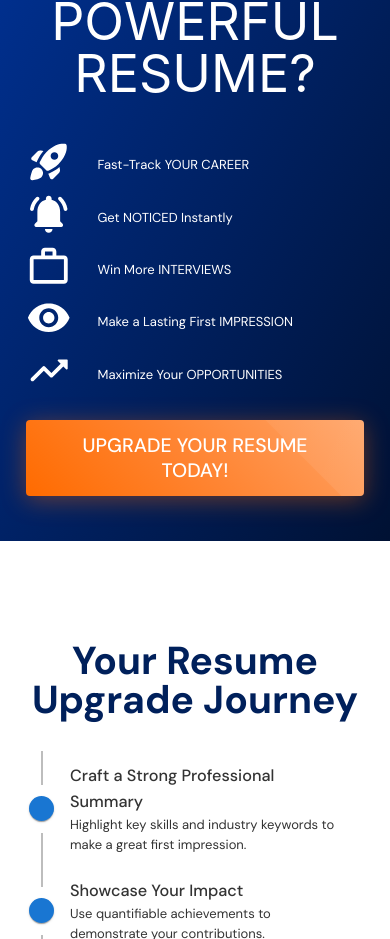
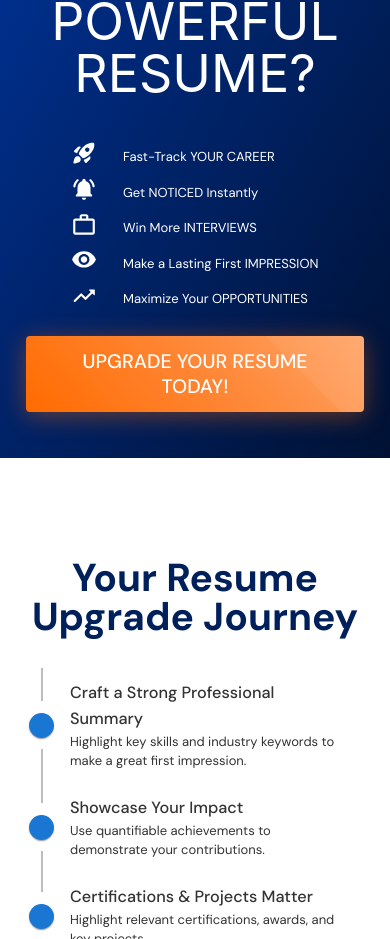
Before and after one commit to ElviinThomasEldho/MyBigBreak, a React (Vite) app: page / in a window 390 px wide. Shown: the part 967-1906 px from the top of the page. Built offline with nearby package versions, Linux system fonts and the light colour scheme; some icons are missing; a web font is replaced by a local one.

Commit message:
minor fix

```diff
--- a/src/components/sections/WhyResumeSection.jsx
+++ b/src/components/sections/WhyResumeSection.jsx
@@ -9,32 +9,48 @@ import {
   VisibilityRounded,
   TrendingUpRounded,
 } from "@mui/icons-material";
+import { useTheme, useMediaQuery } from "@mui/material";
+
+const WhyResumeSection = () => {
+  const { openModal } = useModal();
+
+  const theme = useTheme();
+  const isMobile = useMediaQuery(theme.breakpoints.down("sm"));
 
   const reasons = [
     {
-    icon: <RocketLaunchRounded style={{ fontSize: "3.5rem" }} />,
+      icon: (
+        <RocketLaunchRounded
+          style={{ fontSize: isMobile ? "2rem" : "3.5rem" }}
+        />
+      ),
       title: "Fast-Track YOUR CAREER",
     },
     {
-    icon: <NotificationsActiveRounded style={{ fontSize: "3.5rem" }} />,
+      icon: (
+        <NotificationsActiveRounded
+          style={{ fontSize: isMobile ? "2rem" : "3.5rem" }}
+        />
+      ),
       title: "Get NOTICED Instantly",
     },
     {
-    icon: <WorkOutline style={{ fontSize: "3.5rem" }} />,
+      icon: <WorkOutline style={{ fontSize: isMobile ? "2rem" : "3.5rem" }} />,
       title: "Win More INTERVIEWS",
     },
     {
-    icon: <VisibilityRounded style={{ fontSize: "3.5rem" }} />,
+      icon: (
+        <VisibilityRounded style={{ fontSize: isMobile ? "2rem" : "3.5rem" }} />
+      ),
       title: "Make a Lasting First IMPRESSION",
     },
     {
-    icon: <TrendingUpRounded style={{ fontSize: "3.5rem" }} />,
+      icon: (
+        <TrendingUpRounded style={{ fontSize: isMobile ? "2rem" : "3.5rem" }} />
+      ),
       title: "Maximize Your OPPORTUNITIES",
     },
   ];
-
-const WhyResumeSection = () => {
-  const { openModal } = useModal();
 
   return (
     <ModalProvider>
--- a/src/styles.css
+++ b/src/styles.css
@@ -1465,6 +1465,7 @@ button {
     padding: 0;
     margin: 0;
     width: 100%;
+    padding-inline: 45px
   }
 
   .reason-card {
@@ -1475,6 +1476,7 @@ button {
     gap: var(--spacing-lg);
     text-align: center;
     padding: 0;
+    width: fit-content;
   }
 
   .reason-card .serif {
```
Lines whose indentation alone changed are shown as unchanged.
